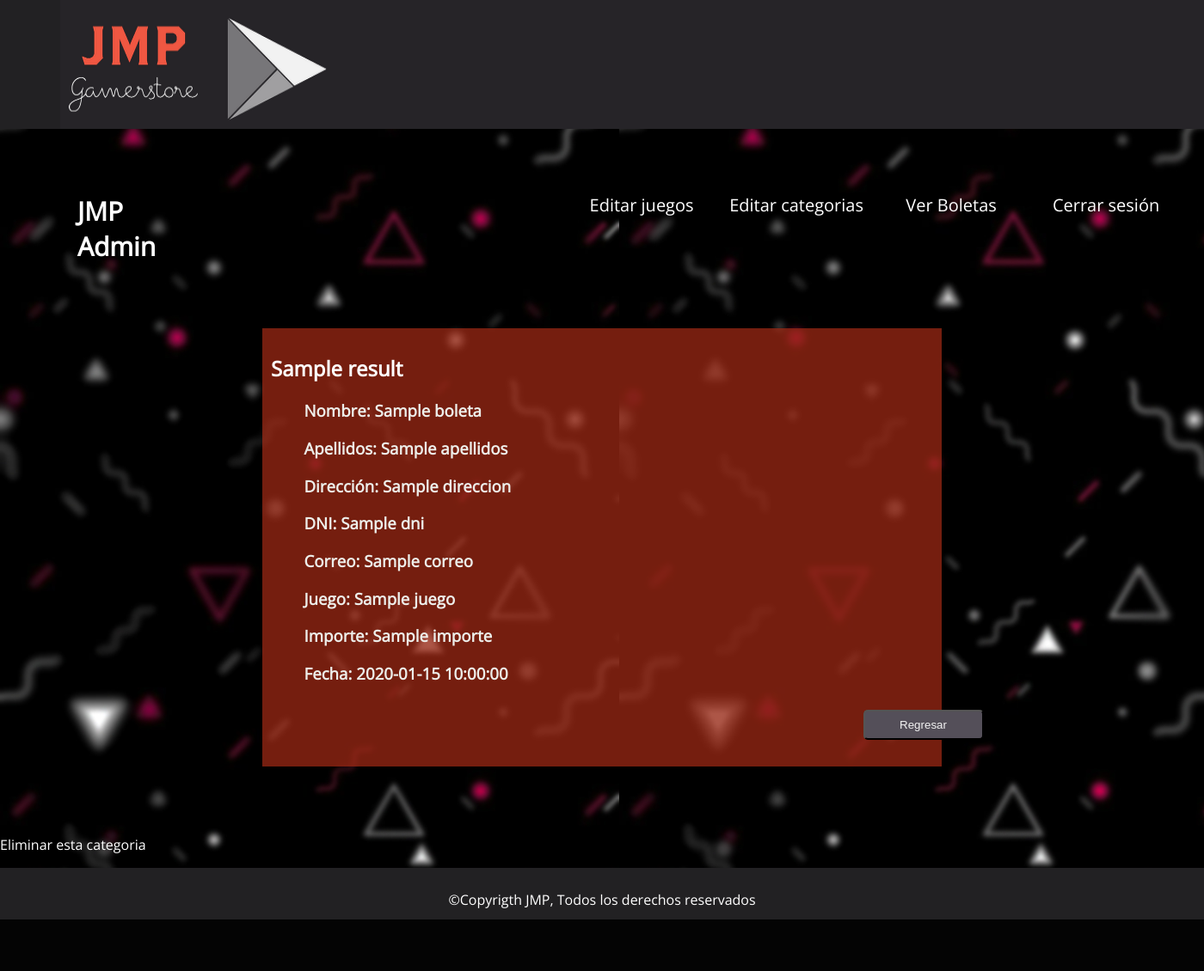
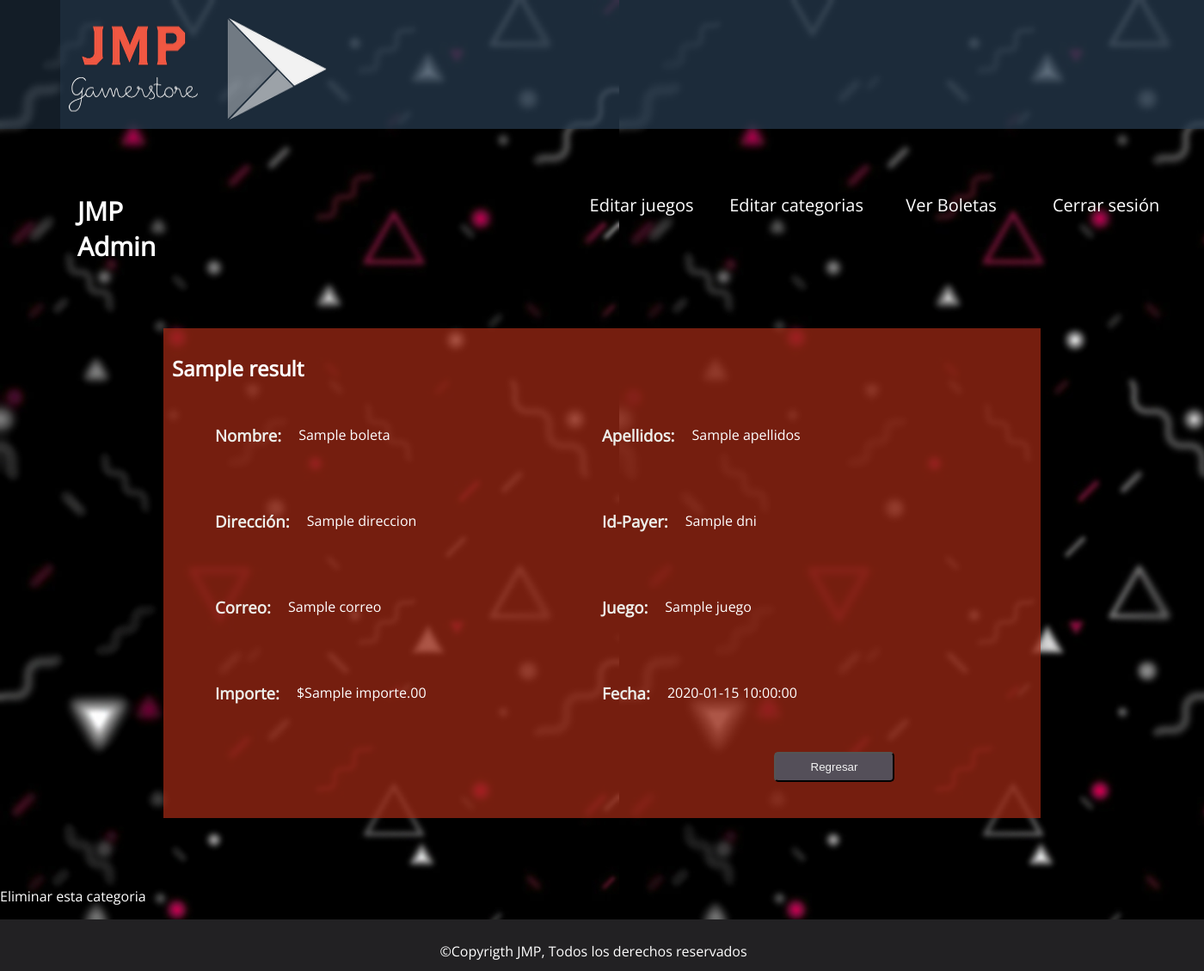
Before and after one commit to 58pier/PROYECTO, a PHP site: template templates/admin/viewBoleta.php in a window 1400 px wide. Shown: the whole page at 86% size. Before the commit the page ends 1070 px from the top, so only its background shows below. Run offline with PHP 8.4, Linux system fonts and the light colour scheme; the template is opened without the code that fills it: most values are stand-ins (such as "Sample title", 1, 10 or a date in 2020); some libraries are stand-ins or nearby versions.

Commit message:
Ultimos arreglos

```diff
--- a/admin.php
+++ b/admin.php
@@ -159,12 +159,12 @@ function listJuegos()
 
     if( isset( $_GET['error']))
     {
-        if( $_GET['error'] == "juegoNotFound") $results['errorMessage'] = "Error :Juego not found.";
+        if( $_GET['error'] == "juegoNotFound") $results['errorMessage'] = "Error :Juego no encontrado.";
     }
 
     if( isset($_GET['status']))
     {
-        if( $_GET['status'] == "changesSaved") $results['statusMessage'] = "Your changes have been saved";
+        if( $_GET['status'] == "changesSaved") $results['statusMessage'] = "Tus cambios han sido guardados";
         if ($_GET['status'] == "juegoDeleted") $results['statusMessage'] = "Juego Deleted";
     }
 
@@ -269,7 +269,7 @@ function deleteCategoria()
 
 function viewBoleta(){
     $results = array();
-    $results['pageTitle'] = "Boletas";
+    $results['pageTitle'] = "Detalles de Venta";
     $results['formAction'] = "viewBoleta";
     $results['boleta'] = Boleta::getById((int)$_GET['boletaId']);
 
--- a/classes/Juego.php
+++ b/classes/Juego.php
@@ -311,4 +311,10 @@
 
     }
 
+/*     for ($i=1; $i<=24 ;$i++) {
+        $a = Juego::getById($i);
+        $a->insertKeys();
+        echo "a";
+    } */
+
 ?>
--- a/css/estilos.css
+++ b/css/estilos.css
@@ -1,4 +1,5 @@
 @import url('https://fonts.googleapis.com/css2?family=Open+Sans&display=swap');
+@import url('https://fonts.googleapis.com/css2?family=Balsamiq+Sans:ital@1&display=swap');
 
 body
 {
@@ -22,14 +23,14 @@ li{
 
 .container-menu
 {
-    background-color: #222123;
+    background-color: #263b4e81;
 
 }
 .menu
 {
     margin-left: 5%;
     padding-top: 0.5%;
-    background-color: #262428;
+    background-color: #263b4e81;
     display: flex;
     padding: 10px;
 }
@@ -79,7 +80,8 @@ nav ul li
 }
 .categorias nav ul li a:hover
 {
-    background-color: #ff5535;
+    background-color: #679da5;
+    color: black;
 }
 
 /*Cierra header*/
@@ -626,12 +628,23 @@ form p {
     box-shadow: -5px 4px 73px -16px rgba(0,0,0,0.75);
     margin-bottom: 80px;
 }
-.nombrecat #apellidos{
- width:510px;
+#sections4x{
+    width: 1000px;
+    height: 550px;
 }
-.nombrecat #direccion{
- width:510px;
+.elemento-boleta{
+    width: 450px;
+    float: left;
+    display: flex;
+    height: 100px;
 }
+.elemento-boleta h3,p{
+    margin-right:20px;
+}
+.elemento-boleta p{
+    margin-top: 20px;
+}
+
 .nombrecat h3{
 color: rgb(237, 238, 234);
 }
@@ -736,10 +749,9 @@ height: 500px;
 }
 .slide-title span{
     text-decoration: none;
-    color: white;
-    font-size: 25px;
+    color: rgb(75, 130, 194);
+    font-size: 35px;
     text-transform: uppercase;
-
 }
 .body-homepage{
     margin-top: 7%;
@@ -760,16 +772,32 @@ height: 500px;
     font-size: 17px;
     font-weight: 10;
 }
+.container-categoria{
+    font-family: 'Balsamiq Sans';
+}
+
+.category {
+    color: rgb(16, 216, 189) ;
+}
 .slide-img2 img{
     width: 300px;
     height: 250px;
     border-radius: 10px;
 }
+
+.slide-img2 img:hover {
+    filter:brightness(0.4);
+}
+.archive-title span {
+    color: white;
+    font-size: 20px;
+}
+
 .slide-title-juego{
     margin-top: 20px;
 }
 .slide-title-juego span{
-    font-size: 20px;
+    font-size: 25px;
 }
 
 /*fin Homepage*/
@@ -899,7 +927,7 @@ height: 500px;
     position: fixed;
     top: -100px;
     width: 100%;
-    background-color: rgba(32, 32, 32, 1);
+    background-color: #34577781;
     padding: 20px;
     z-index: 9;
     transition: all 600ms;
--- a/templates/admin/viewBoleta.php
+++ b/templates/admin/viewBoleta.php
@@ -5,14 +5,48 @@
     <form action="admin.php?action=<?php echo $results['formAction'] ?>" method="post">
 
         <div class="nombrecat">
-            <h3>Nombre: <?php echo htmlspecialchars($results['boleta']->nombres) ?></h3>
-            <h3> Apellidos: <?php echo htmlspecialchars($results['boleta']->apellidos) ?><h3>
-            <h3>Dirección: <?php echo htmlspecialchars($results['boleta']->direccion) ?><h3>
-            <h3>DNI: <?php echo htmlspecialchars($results['boleta']->dni) ?><h3>
-            <h3>Correo: <?php echo htmlspecialchars($results['boleta']->correo) ?><h3>
-            <h3>Juego: <?php echo htmlspecialchars($results['boleta']->juego) ?><h3>
-            <h3>Importe: <?php echo htmlspecialchars($results['boleta']->importe) ?><h3>
-            <h3>Fecha: <?php echo htmlspecialchars($results['boleta']->fecha) ?><h3>
+            <div class="elemento-boleta">
+                <h3>Nombre: </h3>
+                    <p>
+                        <?php echo htmlspecialchars($results['boleta']->nombres) ?>
+                    </p>
+            </div>
+            <div class="elemento-boleta">
+                <h3> Apellidos: </h3>
+                    <p>
+                        <?php echo htmlspecialchars($results['boleta']->apellidos) ?>
+                    </p>
+            </div>
+            <div class="elemento-boleta">
+                <h3>Dirección:</h3> <p>
+                    <?php echo htmlspecialchars($results['boleta']->direccion) ?>
+                </p>
+            </div>
+            <div class="elemento-boleta">
+                <h3>Id-Payer: </h3> <p>
+                    <?php echo htmlspecialchars($results['boleta']->dni) ?>
+                </p>
+            </div>
+            <div class="elemento-boleta">
+                <h3>Correo:  </h3><p>
+                    <?php echo htmlspecialchars($results['boleta']->correo) ?>
+                </p>
+            </div>
+            <div class="elemento-boleta">
+                <h3>Juego:  </h3><p>
+                    <?php echo htmlspecialchars($results['boleta']->juego) ?>
+                </p>
+            </div>
+            <div class="elemento-boleta">
+                <h3>Importe:  </h3> <p>
+                    $<?php echo htmlspecialchars($results['boleta']->importe) ?>.00
+                </p>
+            </div>
+            <div class="elemento-boleta">
+                <h3>Fecha: </h3> <p>
+                    <?php echo htmlspecialchars($results['boleta']->fecha) ?>
+                </p>
+            </div>
         </div>
         <div class="buttons">
             <input type="submit" name="regresar" value="Regresar" id="b1">
--- a/templates/archive.php
+++ b/templates/archive.php
@@ -27,7 +27,7 @@
                     <div class="slide-img3">
                         <img src="<?php echo JUEGO_IMAGE_PATH . "/" . htmlspecialchars($juego->getImages(0)) ?>">
                     </div>
-                    <div class="slide-title">
+                    <div class="slide-title archive-title" >
                         <span> <?php echo ($juego->nombre) ?></span>
                     </div>
                 </a>
--- a/templates/homepage.php
+++ b/templates/homepage.php
@@ -35,7 +35,7 @@
                     <?php } ?>
                 <?php } ?>
             </div>
-                <h3><a href="categoria_<?php echo $categoria->id ?>">VER MAS</a></h3>
+            <h3 class="category"><a href="categoria_<?php echo $categoria->id ?>">VER MAS</a></h3>
         </div>
     <?php } ?>
 
```
Also changed, not shown: 1 other file. Lines whose indentation alone changed are shown as unchanged.
